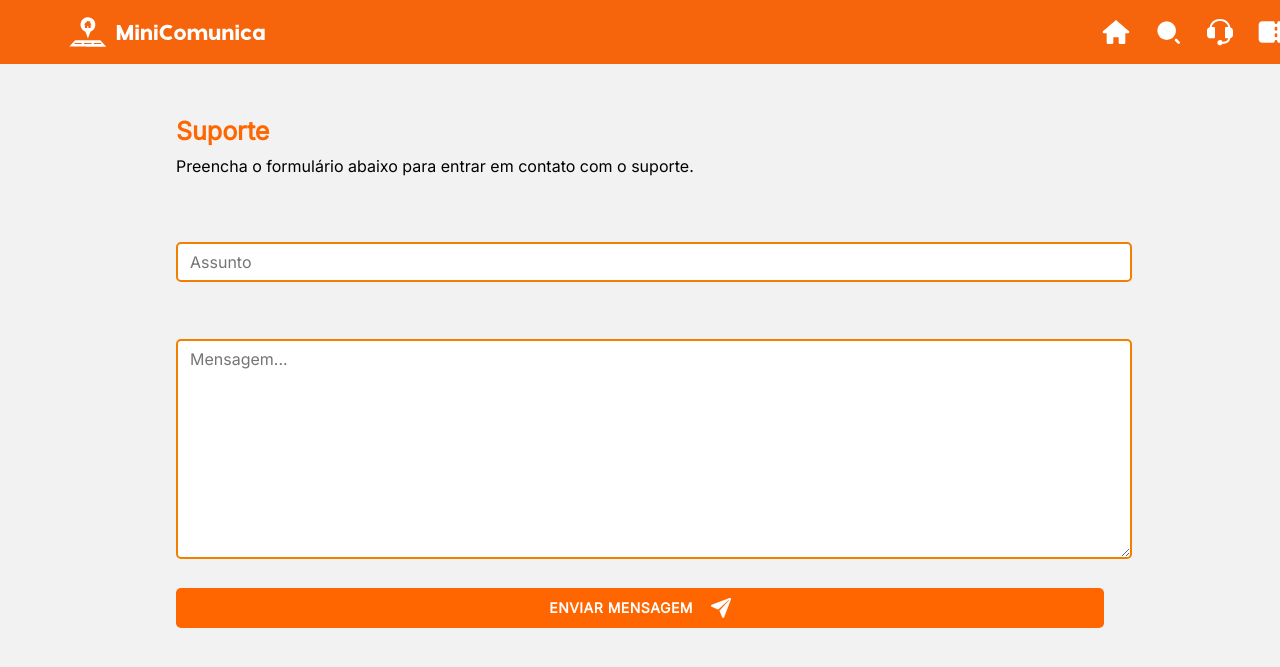
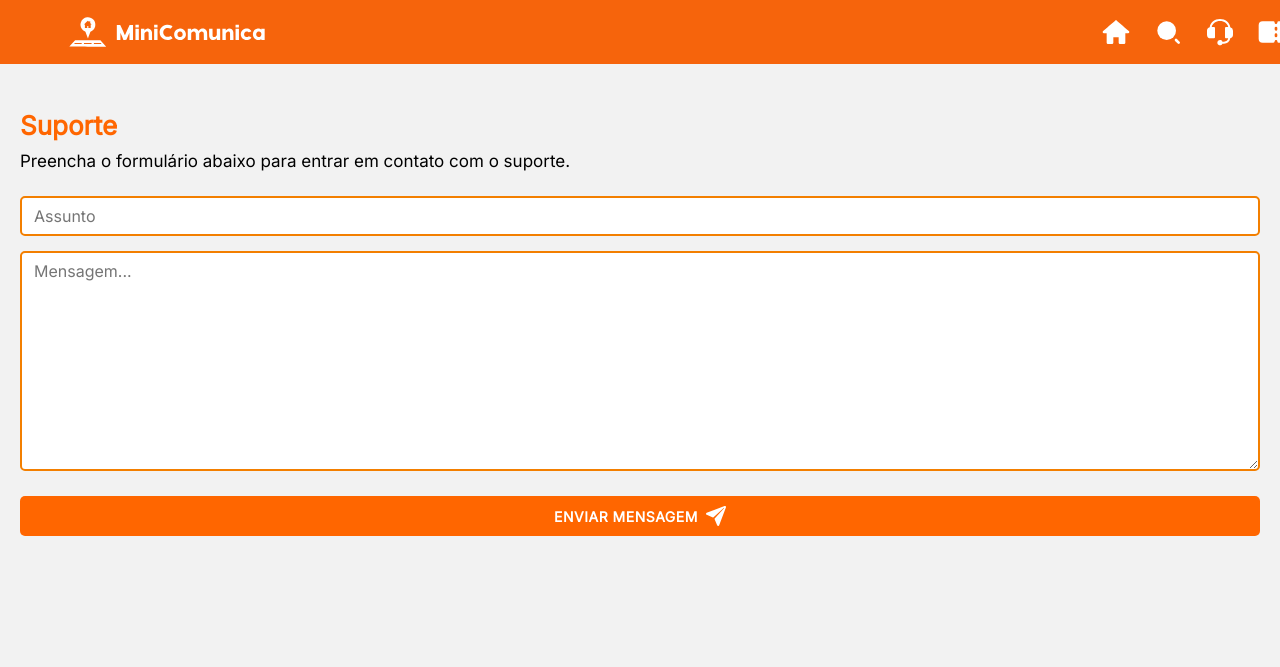
Before and after one commit to cadulucas1/CRUDCAT, a PHP site: page /suporte in a window 1280 px wide. Shown: the top 667 px of the page. Run offline with PHP 8.4, Linux system fonts and the light colour scheme.

Commit message:
fix(suporte cliente): alguns ajustes no css

```diff
--- a/app/views/geral/suporte.php
+++ b/app/views/geral/suporte.php
@@ -14,7 +14,7 @@
       // $topBarClass = 'estendida';
       include './app/components/php/topbar.php';
   ?>
-  <main class="f-column" id="main-content">
+  <div class="page-container">
     <form class="form-suporte">
       <div class="div-titulo-suporte">
         <h1 class="titulo-suporte">Suporte</h1>
@@ -34,7 +34,6 @@
       </button>
 
     </form>
-  </main>
-
+  </div>
 </body>
 </html>
--- a/public/css/cliente/suporte.css
+++ b/public/css/cliente/suporte.css
@@ -1,4 +1,13 @@
+.page-container{
+    display: flex;
+    flex-direction: column;
+    align-items: center;
+    justify-content: center;
+    padding: 20px;
+}
+
 .form-suporte{
+    width: 100%;
     display: flex;
     flex-direction: column;
     align-items: center;
@@ -27,7 +36,8 @@
 
 .div-input-assunto, .div-input-mensagem {
     width: 100%;
-    margin-top: 5%;
+    display: flex;
+    margin-top: 5px;
 }
 
 
@@ -74,9 +84,22 @@
 .icon-mensagem{
     width: 20px;
     height: 20px;
-    margin-left: 2%;
+    margin-left: 8px;
 }
 
 .div-btn-enviar-mensagem{
     margin-top: 10px;
 }
+
+@media (min-width: 769px) {
+    .page-container {
+        margin-top: 70px;
+    }
+    .titulo-suporte{
+        font-size: 26px;
+}
+
+.texto-suporte{
+    font-size: 17px;
+}
+}
```
